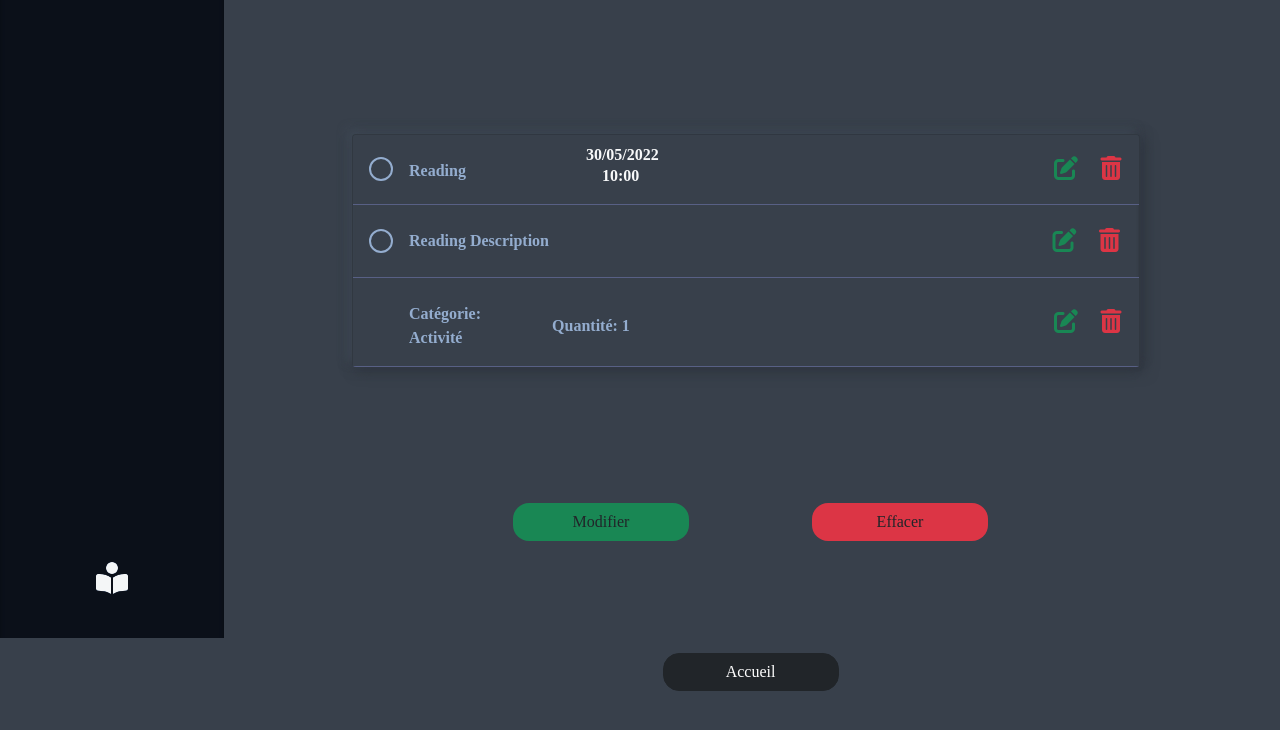
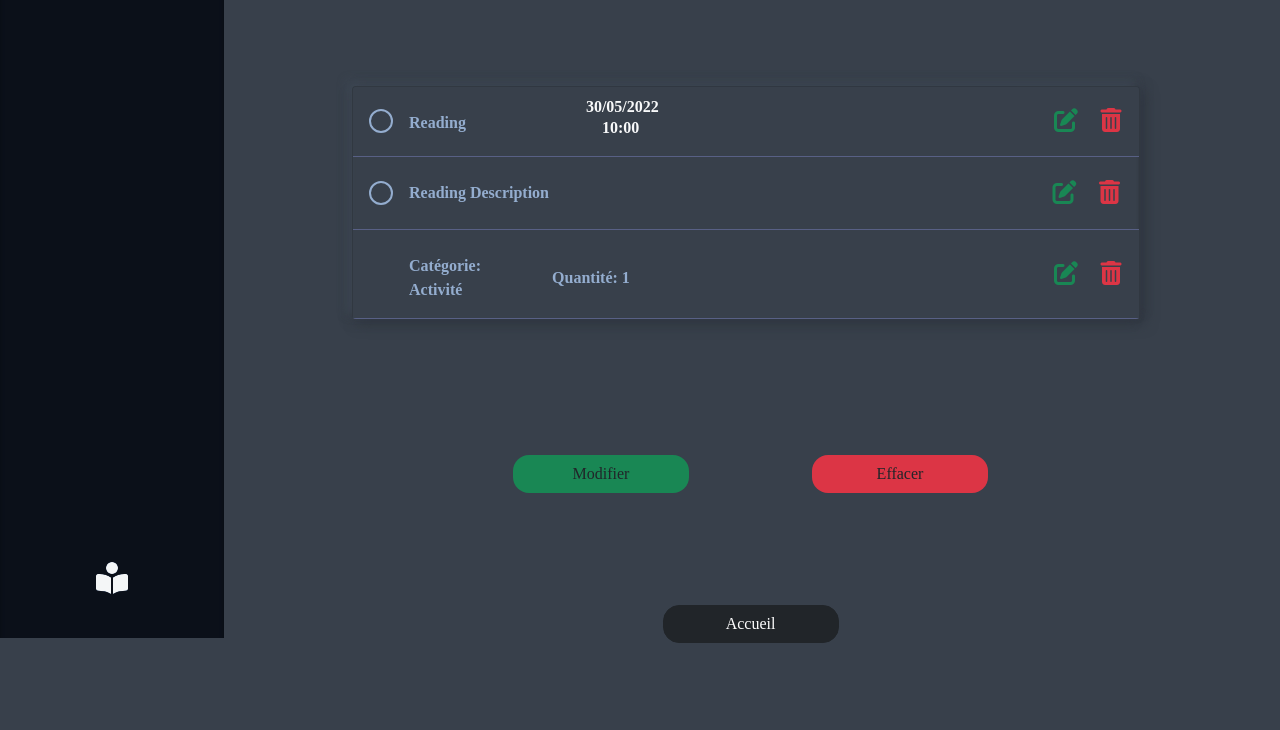
Before and after one commit to Darkheadbanger/todolist_alone, a website built with webpack: page detail.html in a window 1280 px wide. Shown: the part 162-892 px from the top of the page. After the commit the page ends 853 px from the top, so only its background shows below. Built offline with nearby package versions, Linux system fonts and the light colour scheme.

Commit message:
better design

```diff
--- a/detail.html
+++ b/detail.html
@@ -283,9 +283,7 @@
       </nav>
       <!-- Fin Nav, logo et loop pour version portable -->
       <!-- artciles   -->
-      <div
-        class="row g-4 ps-custom-container-article pt-5 mt-3 z-index-article"
-      >
+      <div class="row g-4 ps-custom-container-article mt-3 z-index-article">
         <div class="col mb-4 mt-5 pe-4">
           <div class="card card__element card--modifier rounded">
             <div class="card-header card-header__element card-header--modifier">
@@ -387,11 +385,13 @@
       <div
         class="row row-cols-auto justify-content-center ps-custom-row-button ps-custom-row-button-detail"
       >
-        <div class="col mt-5 pt-5 pb-5">
-          <button type="button" class="btn btn-dark mt-3 btn-add">
-            Accueil
-          </button>
-        </div>
+        <a href="./index.html">
+          <div class="col mt-5 pt-5 pb-5">
+            <button type="button" class="btn btn-dark mt-3 btn-add">
+              Accueil
+            </button>
+          </div>
+        </a>
       </div>
       <!-- Fin Article -->
       <!-- Button +, d-block petit = d-none quand s'oeuvre le modal add, d-lg-none  -->
```
